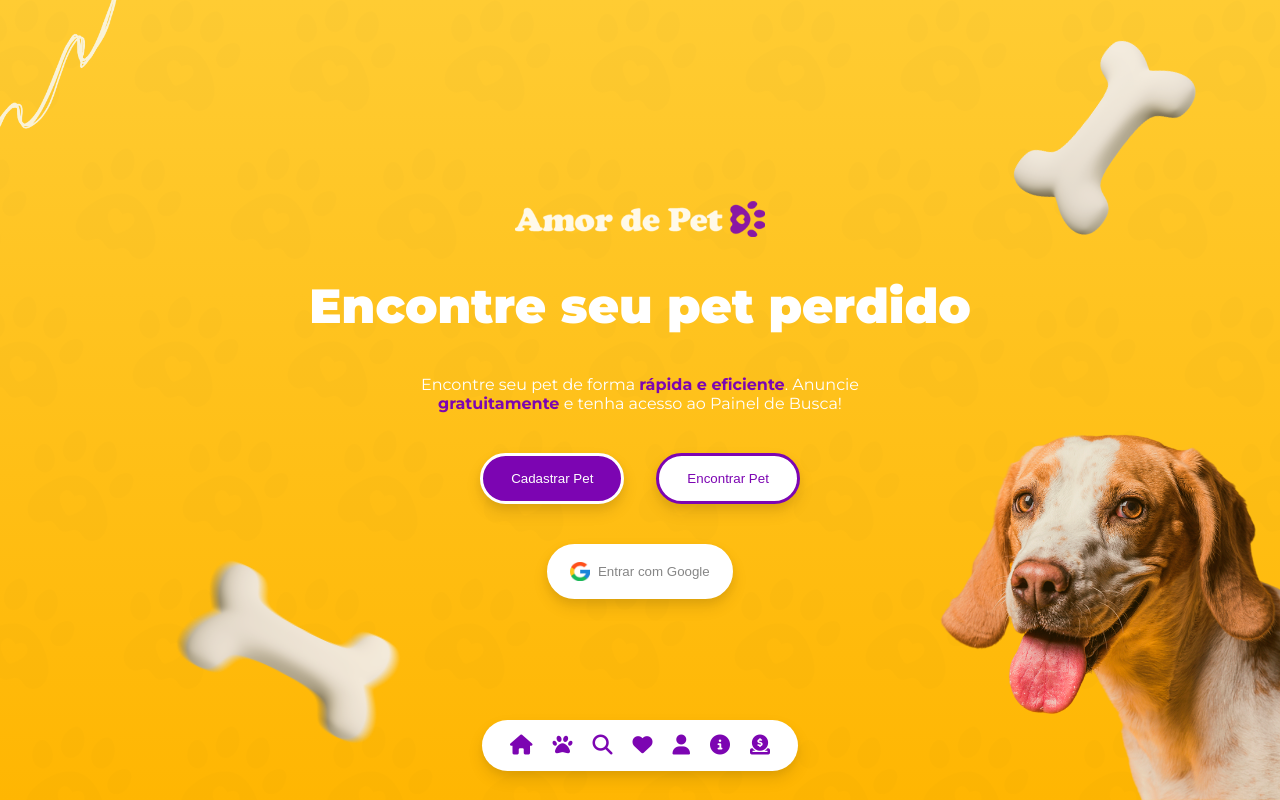
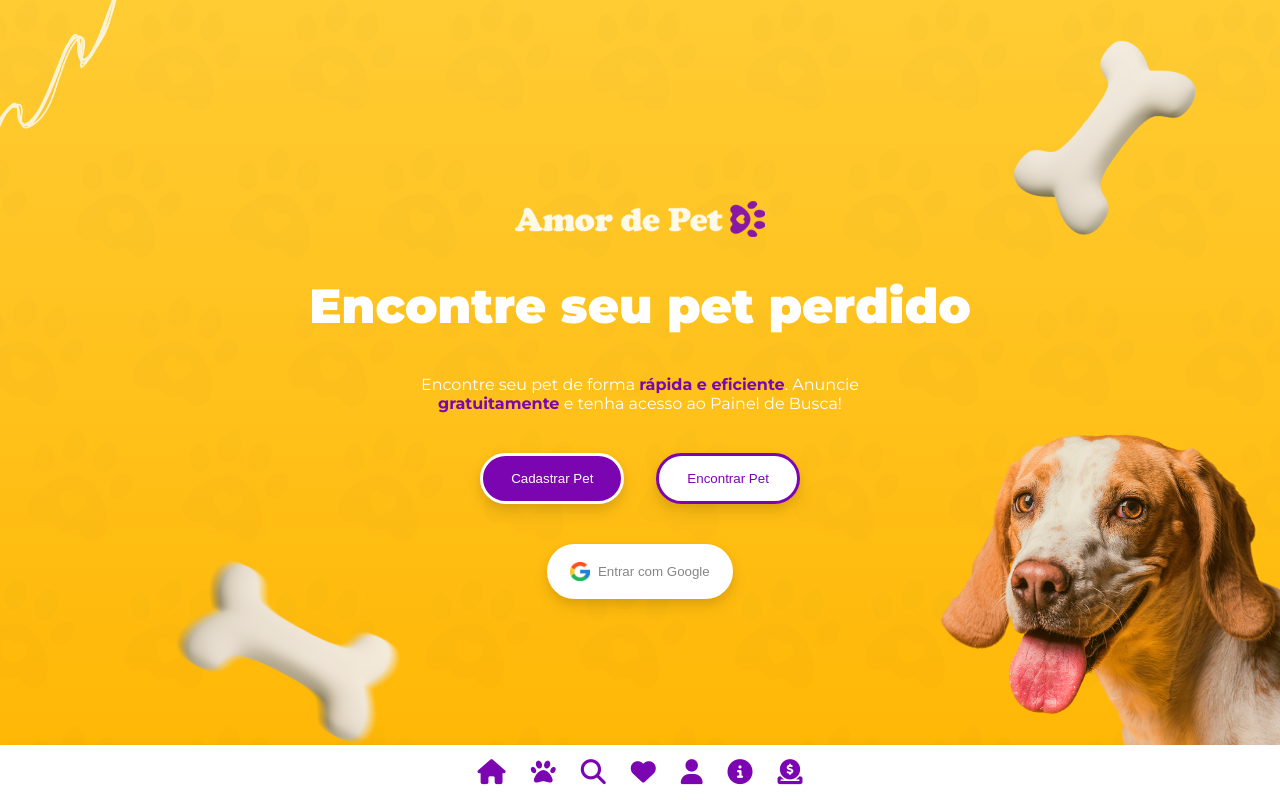
Before and after one commit to Cauefrontdev/amor-de-pet-2.0, a Vue app: page / in a window 1280 px wide. Built offline with nearby package versions, Linux system fonts and the light colour scheme; a web font is replaced by a local one.

Commit message:
Add files via upload

```diff
--- a/src/App.vue
+++ b/src/App.vue
@@ -1,7 +1,6 @@
 <template>
   <div class="carousel-wrapper" @touchstart="startTouch" @touchend="endTouch">
     <div class="carousel" :style="{ transform: `translateX(-${currentPage * 100}vw)` }">
-      <!-- Seções do carrossel -->
       <section id="home"><HomeComponent/></section>
       <section id="register">Cadastro de Pet Perdido</section>
       <section id="feed">Feed de Pets Perdidos</section>
--- a/src/assets/styles/style.css
+++ b/src/assets/styles/style.css
@@ -61,27 +61,27 @@ button:hover {
   align-items: center;
   justify-content: center;
   position: fixed;
-  top: 90vh;
+  bottom: 0vh;
 }
 
 .nav {
+  width: 100%;
   padding: 15px 28px;
   display: flex;
   align-items: center;
   justify-content: center;
   box-shadow: 0 8px 16px rgba(0, 0, 0, 0.1), 0 4px 8px rgba(0, 0, 0, 0.05);
-  border-radius: 30px;
   background-color: #fff;
 }
 
 ul {
   list-style: none;
   display: flex;
-  gap: 20px;
+  gap: 25px;
 }
 
 ul li a i {
-  font-size: 20px;
+  font-size: 25px;
   color: #7C05B2;
 }
 
```
